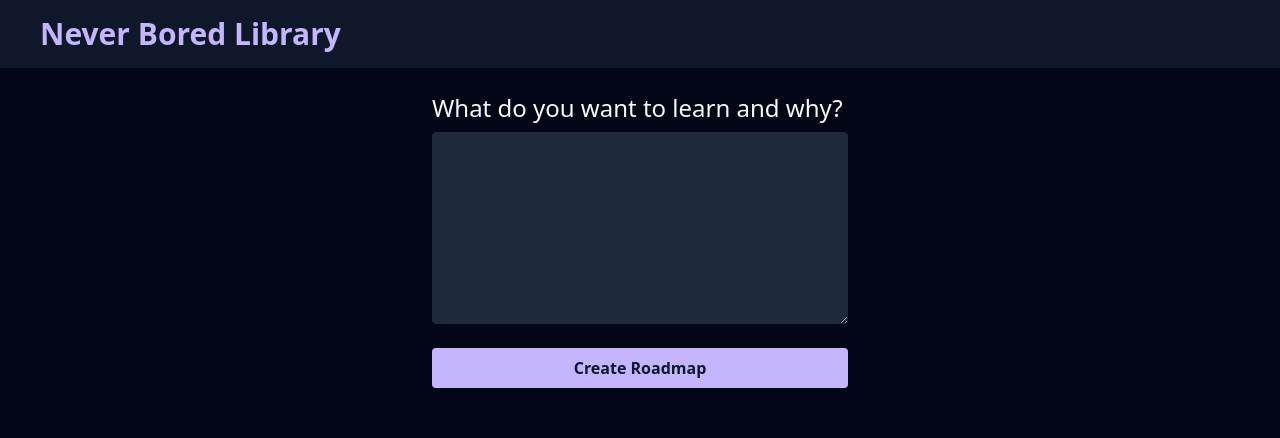
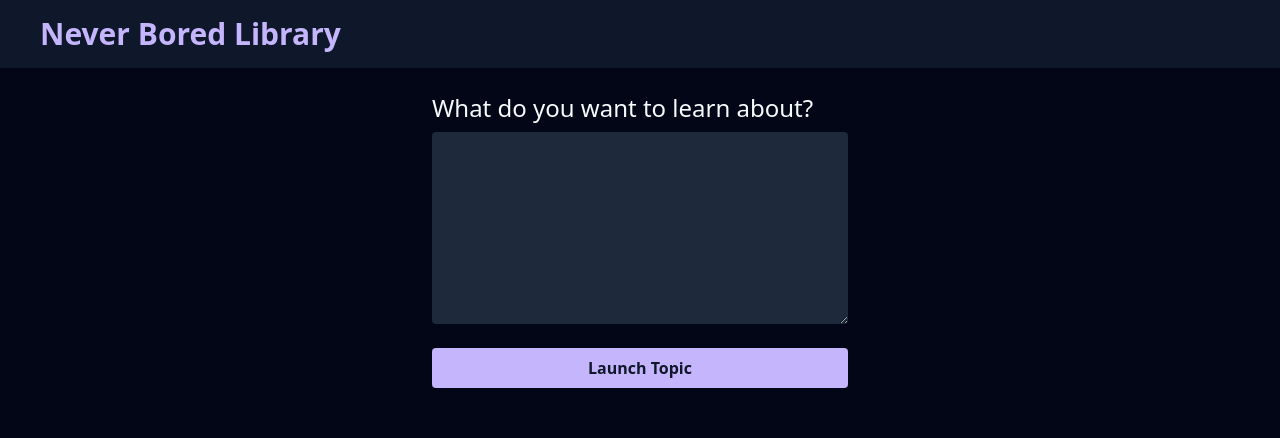
Before and after one commit to lcarvajal/never-bored-learning, a React (Vite) app: page /roadmaps/create in a window 1280 px wide. Shown: the top 438 px of the page. Built offline with nearby package versions, Linux system fonts and the light colour scheme; no server answers; sample sign-in values are in the browser's storage.

Commit message:
Update copy to remove roadmap from wording

```diff
--- a/src/pages/CreateRoadmapPage.tsx
+++ b/src/pages/CreateRoadmapPage.tsx
@@ -44,10 +44,10 @@ export default function CreateRoadmapPage() {
 
   return (
     <div className="flex flex-col gap-6 w-full md:w-1/2 lg:w-1/3 mx-auto text-start">
-      {isLoading ? <h1>Creating Roadmap</h1> : (
+      {isLoading ? <h1>Breaking down topic into modules</h1> : (
         <>
           <form className="flex flex-col gap-2" onSubmit={handleClick}>
-            <label htmlFor="goal" className="text-2xl font-medium">What do you want to learn and why?</label>
+            <label htmlFor="goal" className="text-2xl font-medium">What do you want to learn about?</label>
             <textarea
               className="h-48"
               id="goal"
@@ -62,7 +62,7 @@ export default function CreateRoadmapPage() {
               type="submit"
               className="button-primary mt-4"
             >
-              Create Roadmap
+              Launch Topic
             </button>
           </form>
         </>
--- a/src/pages/LearningOverviewPage.tsx
+++ b/src/pages/LearningOverviewPage.tsx
@@ -57,7 +57,7 @@ export default function LearningOverviewPage() {
   }
 
   if (!roadmap) {
-    return <div>No roadmap found</div>;
+    return <div>No topics found</div>;
   }
 
   function handleOpenModule(moduleId: number) {
```
